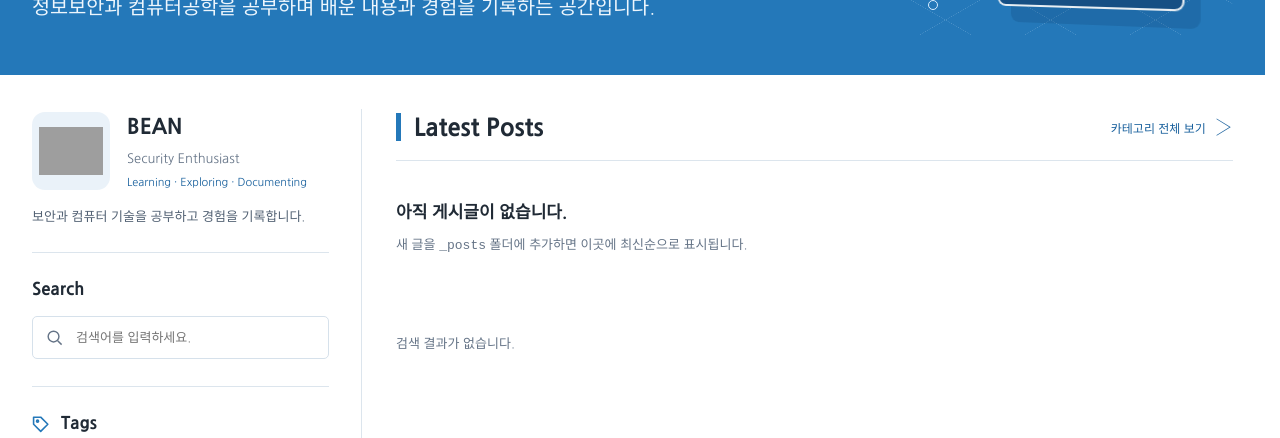
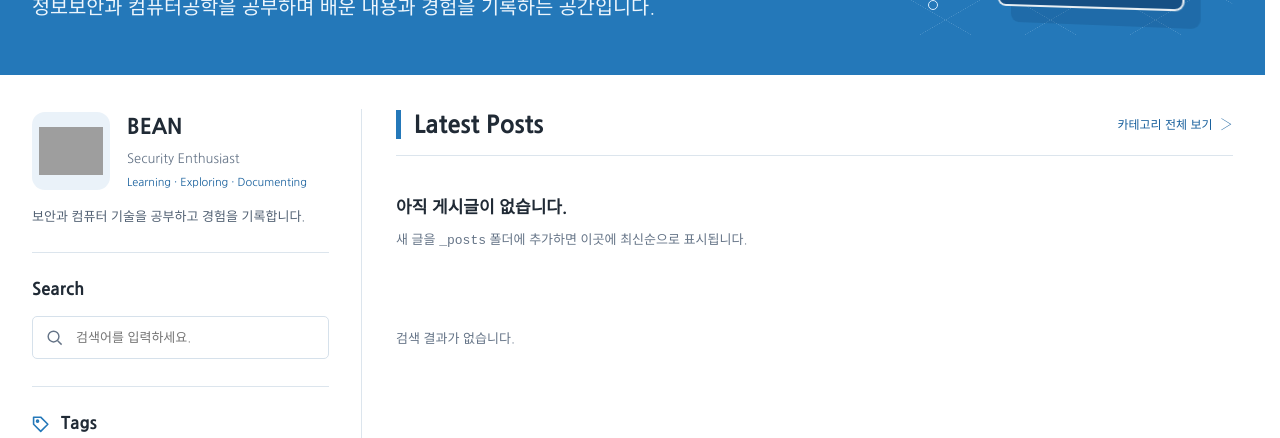
Before and after one commit to BEAN-CMD418/bean-cmd418.github.io, a Jekyll site: the page built from index.md, in a window 1280 px wide. Shown: the part 258-696 px from the top of the page. Built offline with Jekyll 4.4.1, drawn with Linux system fonts in a browser that asks for light colours; some web fonts are replaced; grey boxes are pictures that could not be loaded.

Commit message:
Reduce home category link chevron size

```diff
--- a/assets/css/bean-theme.css
+++ b/assets/css/bean-theme.css
@@ -130,7 +130,7 @@ button, input { font: inherit; }
 .section-heading { display: flex; align-items: center; justify-content: space-between; gap: 20px; padding: 1px 0 16px; border-bottom: 1px solid var(--line); }
 .section-heading h2 { margin: 0; padding-left: 13px; border-left: 5px solid var(--blue); font-size: 24px; line-height: 1.2; font-weight: 800; }
 .more-link { color: var(--blue-deep); font-size: 12px; white-space: nowrap; }
-.more-link span { padding-left: 5px; font-size: 20px; vertical-align: -1px; }
+.more-link span { padding-left: 4px; font-size: 14px; vertical-align: 0; }
 .post-row {
   display: grid; grid-template-columns: 170px minmax(0, 1fr); gap: 24px;
   padding: 20px 0; border-bottom: 1px solid var(--line);
```
